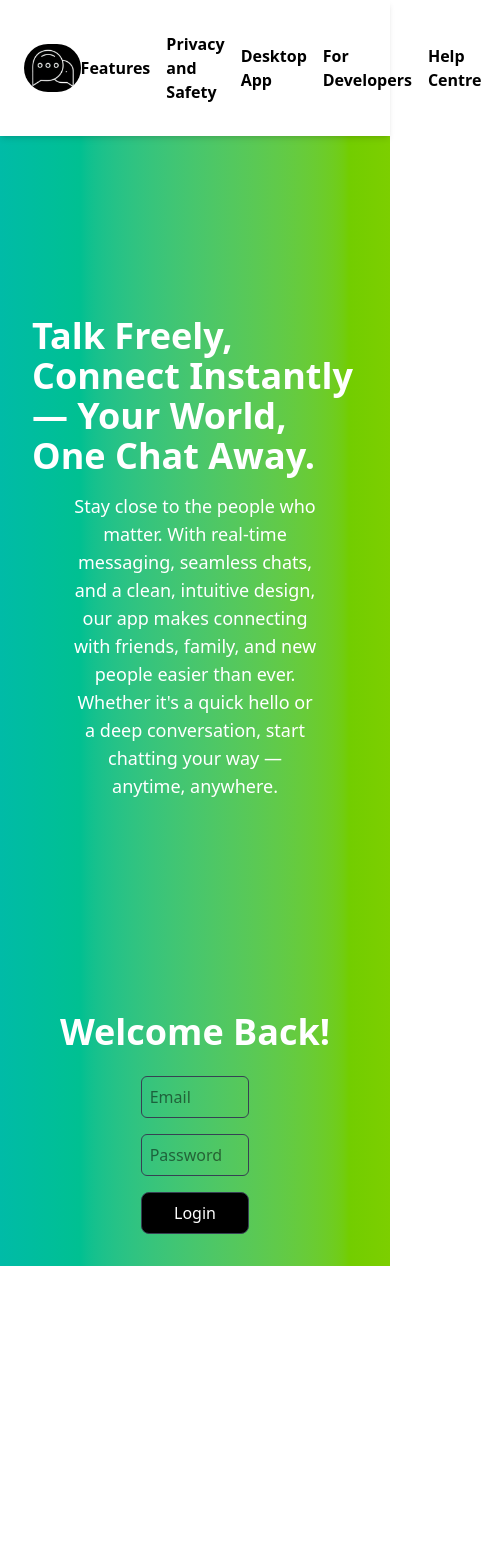
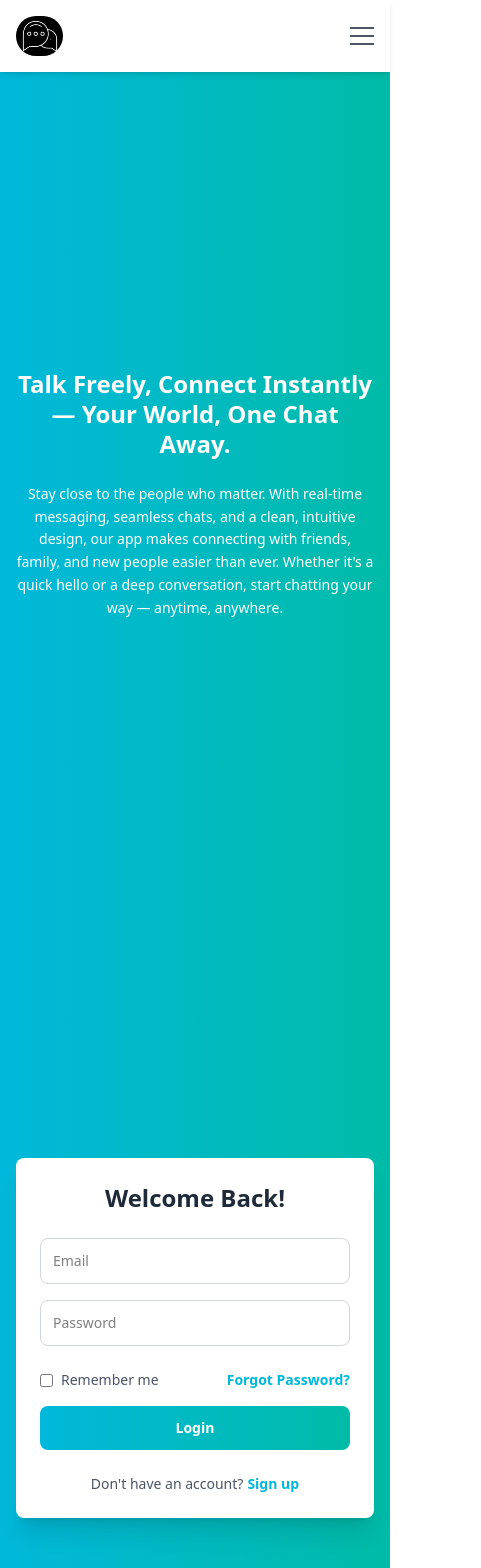
Before and after one commit to SimarSingh1910/chat-app, a React (Vite) app: page /login in a window 390 px wide. Shown: the top 1568 px of the page, 481 px wide, since content can reach past the window. Before the commit the page ends 1266 px from the top, so only its background shows below. Built offline with nearby package versions, Linux system fonts and the light colour scheme.

Commit message:
login page pretty much done

```diff
--- a/src/Components/login/NavbarLogin.jsx
+++ b/src/Components/login/NavbarLogin.jsx
@@ -1,17 +1,43 @@
-import React from 'react'
+import React, { useState } from 'react'
 
 const NavbarLogin = () => {
+    const [isMenuOpen, setIsMenuOpen] = useState(false);
+
     return (
-        <div className='py-8 px-6 h-auto w-full flex flex-row justify-between items-center sticky top-0 bg-white shadow-md'>
-            <img src="src/assets/logo.jpg" alt="Logo" className='h-12 rounded-3xl' />
-            <ul className='mr-4 flex flex-row justify-center items-center gap-4 font-semibold '>
-                <li className='hover:underline hover:underline-offset-8 hover:decoration-2 hover:decoration-sky-500 hover:cursor-pointer'>Features</li>
-                <li className='hover:underline hover:underline-offset-8 hover:decoration-2 hover:decoration-sky-500 hover:cursor-pointer'>Privacy and Safety</li>
-                <li className='hover:underline hover:underline-offset-8 hover:decoration-2 hover:decoration-sky-500 hover:cursor-pointer'>Desktop App</li>
-                <li className='hover:underline hover:underline-offset-8 hover:decoration-2 hover:decoration-sky-500 hover:cursor-pointer'>For Developers</li>
-                <li className='hover:underline hover:underline-offset-8 hover:decoration-2 hover:decoration-sky-500 hover:cursor-pointer'>Help Centre</li>
+        <nav className='py-4 px-4 sm:px-6 w-full flex flex-row justify-between items-center sticky top-0 bg-white shadow-md z-50'>
+            <img src="src/assets/logo.jpg" alt="Logo" className='h-10 sm:h-12 rounded-3xl' />
+
+            {/* Desktop Menu */}
+            <ul className='hidden lg:flex mr-4 flex-row justify-center items-center gap-4 xl:gap-6 font-semibold text-sm xl:text-base'>
+                <li className='hover:underline hover:underline-offset-8 hover:decoration-2 hover:decoration-sky-500 hover:cursor-pointer transition-all duration-200'>Features</li>
+                <li className='hover:underline hover:underline-offset-8 hover:decoration-2 hover:decoration-sky-500 hover:cursor-pointer transition-all duration-200'>Privacy and Safety</li>
+                <li className='hover:underline hover:underline-offset-8 hover:decoration-2 hover:decoration-sky-500 hover:cursor-pointer transition-all duration-200'>Desktop App</li>
+                <li className='hover:underline hover:underline-offset-8 hover:decoration-2 hover:decoration-sky-500 hover:cursor-pointer transition-all duration-200'>For Developers</li>
+                <li className='hover:underline hover:underline-offset-8 hover:decoration-2 hover:decoration-sky-500 hover:cursor-pointer transition-all duration-200'>Help Centre</li>
             </ul>
-        </div>
+
+            {/* Mobile Menu Button */}
+            <button
+                className='lg:hidden flex flex-col justify-center items-center w-6 h-6'
+                onClick={() => setIsMenuOpen(!isMenuOpen)}
+                aria-label="Toggle menu"
+            >
+                <span className={`block w-6 h-0.5 bg-gray-600 transition-all duration-300 ${isMenuOpen ? 'rotate-45 translate-y-1.5' : ''}`}></span>
+                <span className={`block w-6 h-0.5 bg-gray-600 mt-1.5 transition-all duration-300 ${isMenuOpen ? 'opacity-0' : ''}`}></span>
+                <span className={`block w-6 h-0.5 bg-gray-600 mt-1.5 transition-all duration-300 ${isMenuOpen ? '-rotate-45 -translate-y-1.5' : ''}`}></span>
+            </button>
+
+            {/* Mobile Menu */}
+            <div className={`lg:hidden absolute top-full left-0 w-full bg-white shadow-lg transition-all duration-300 ${isMenuOpen ? 'opacity-100 visible' : 'opacity-0 invisible'}`}>
+                <ul className='flex flex-col py-4 font-semibold'>
+                    <li className='px-6 py-3 hover:bg-gray-50 hover:text-sky-500 cursor-pointer transition-all duration-200'>Features</li>
+                    <li className='px-6 py-3 hover:bg-gray-50 hover:text-sky-500 cursor-pointer transition-all duration-200'>Privacy and Safety</li>
+                    <li className='px-6 py-3 hover:bg-gray-50 hover:text-sky-500 cursor-pointer transition-all duration-200'>Desktop App</li>
+                    <li className='px-6 py-3 hover:bg-gray-50 hover:text-sky-500 cursor-pointer transition-all duration-200'>For Developers</li>
+                    <li className='px-6 py-3 hover:bg-gray-50 hover:text-sky-500 cursor-pointer transition-all duration-200'>Help Centre</li>
+                </ul>
+            </div>
+        </nav>
     )
 }
 
--- a/src/Components/login/leftContent.jsx
+++ /dev/null
@@ -1,14 +0,0 @@
-import React from 'react'
-
-const LeftContent = () => {
-    return (
-        <div className=''>
-            <div className='flex flex-col items-center justify-center h-screen bg-gradient-to-r from-teal-500 to-lime-500 text-white p-8'>
-                <h1 className='text-4xl font-bold'>Talk Freely, Connect Instantly — Your World, One Chat Away.</h1>
-                <p className='w-3/4 pt-4 text-lg text-center'>Stay close to the people who matter. With real-time messaging, seamless chats, and a clean, intuitive design, our app makes connecting with friends, family, and new people easier than ever. Whether it's a quick hello or a deep conversation, start chatting your way — anytime, anywhere.</p>
-            </div>
-        </div>
-    )
-}
-
-export default LeftContent
--- a/src/Components/login/loginPart.jsx
+++ b/src/Components/login/loginPart.jsx
@@ -1,4 +1,3 @@
-// import { useRef } from 'react';
 import { motion as Motion } from 'framer-motion';
 import { useInView } from 'react-intersection-observer';
 import { useState } from 'react';
@@ -6,28 +5,75 @@
 
 const LoginPart = () => {
     const { ref, inView } = useInView({
-        triggerOnce: false, // animate every time in view
-        threshold: 0.2,     // adjust as needed
+        triggerOnce: false,
+        threshold: 0.2,
     });
 
     const [value, setValue] = useState('');
     const [pass, setPass] = useState('');
 
     return (
+        <div className='bg-gradient-to-r from-cyan-500 to-teal-500 min-h-screen flex items-center justify-center py-8'>
             <Motion.div
                 ref={ref}
                 initial={{ opacity: 0, y: 80, scale: 0.90 }}
                 animate={inView ? { opacity: 1, y: 0, scale: 1 } : {}}
                 transition={{ duration: 0.8, ease: 'easeOut' }}
-            className='bg-gradient-to-r from-teal-500 to-lime-500'
+                className='flex flex-col items-center justify-center w-full max-w-md mx-auto p-4 sm:p-6 lg:p-8'
             >
-            <div className='flex flex-col items-center justify-center h-auto p-8'>
-                <h1 className='text-4xl font-bold text-white mb-6'>Welcome Back!</h1>
-                <input type="text" name="email" id="email" value={value} onChange={(e) => setValue(e.target.value)} placeholder="Email" className={`border border-gray-700 rounded-md p-2 w-1/3 mb-4 focus:bg-auto focus:border-2 hover:border-2 outline-none ${value ? ' bg-auto' : 'bg-auto'}`} />
-                <input type="password" name="password" id="password" value={pass} onChange={(e) => setPass(e.target.value)} placeholder="Password" className={`border border-gray-700 rounded-md p-2 w-1/3 mb-4 focus:bg-auto focus:border-2 hover:border-2 outline-none ${pass ? ' bg-auto' : 'bg-auto'}`} />
-                <button className='bg-black text-white rounded-lg border border-gray-700 p-2 w-1/3 hover:bg-gray-700 transition-colors duration-300'>Login</button>
+                <div className='bg-white rounded-lg shadow-xl p-6 sm:p-8 w-full'>
+                    <h1 className='text-2xl sm:text-3xl lg:text-4xl font-bold text-gray-800 mb-6 text-center'>
+                        Welcome Back!
+                    </h1>
+
+                    <div className='space-y-4'>
+                        <input
+                            type="email"
+                            name="email"
+                            id="email"
+                            value={value}
+                            onChange={(e) => setValue(e.target.value)}
+                            placeholder="Email"
+                            className='border border-gray-300 rounded-lg p-3 w-full focus:border-2 focus:border-cyan-500 hover:border-cyan-400 outline-none transition-all duration-200 text-sm sm:text-base'
+                        />
+
+                        <input
+                            type="password"
+                            name="password"
+                            id="password"
+                            value={pass}
+                            onChange={(e) => setPass(e.target.value)}
+                            placeholder="Password"
+                            className='border border-gray-300 rounded-lg p-3 w-full focus:border-2 focus:border-cyan-500 hover:border-cyan-400 outline-none transition-all duration-200 text-sm sm:text-base'
+                        />
+                        <div className='flex items-center justify-between mt-2'>
+                            <label className='flex items-center text-sm sm:text-base text-gray-600'>
+                                <input
+                                    type="checkbox"
+                                    className='mr-2'
+                                />
+                                Remember me
+                            </label>
+                            <button className='text-cyan-500 hover:text-cyan-600 cursor-pointer font-semibold text-sm sm:text-base'>
+                                Forgot Password?
+                            </button>
+                        </div>
+                        <button className='bg-gradient-to-r from-cyan-500 to-teal-500 text-white rounded-lg p-3 w-full hover:from-cyan-600 hover:to-teal-600 transition-all duration-300 font-semibold text-sm sm:text-base'>
+                            Login
+                        </button>
+                    </div>
+
+                    <div className='mt-6 text-center'>
+                        <p className='text-gray-600 text-sm'>
+                            Don't have an account?
+                            <button className='text-cyan-500 hover:text-cyan-600 cursor-pointer font-semibold ml-1'>
+                                Sign up
+                            </button>
+                        </p>
+                    </div>
                 </div>
             </Motion.div>
+        </div>
     );
 };
 
--- /dev/null
+++ b/src/Components/login/lowerPart.jsx
@@ -0,0 +1,17 @@
+import React from 'react'
+
+const LowerPart = () => {
+
+    return (
+        <div className='w-full flex flex-col justify-center items-center bg-gray-100 py-8'>
+            <div className='w-full max-w-4xl px-4 sm:px-6 lg:px-8'>
+                <h2 className='text-xl sm:text-2xl font-semibold text-gray-800 mb-4'>Join the Community</h2>
+                <p className='text-gray-600 mb-6'>Connect with like-minded individuals and share your thoughts.</p>
+                <button className='bg-sky-500 text-white px-6 py-3 rounded-lg hover:bg-sky-600 transition-colors duration-200'>
+                    Sign Up Now
+                </button>
+            </div>
+        </div>
+    );
+};
+export default LowerPart;
--- /dev/null
+++ b/src/Components/login/textContent.jsx
@@ -0,0 +1,16 @@
+import React from 'react'
+
+const TextContent = () => {
+    return (
+        <div className='flex flex-col items-center justify-center h-screen bg-gradient-to-r from-cyan-500 to-teal-500 text-white p-4 sm:p-6 lg:p-8'>
+            <h1 className='text-2xl sm:text-3xl lg:text-4xl xl:text-5xl font-bold text-center leading-tight mb-4'>
+                Talk Freely, Connect Instantly — Your World, One Chat Away.
+            </h1>
+            <p className='w-full sm:w-5/6 lg:w-3/4 xl:w-4/5 pt-2 sm:pt-4 text-sm sm:text-base lg:text-lg text-center leading-relaxed'>
+                Stay close to the people who matter. With real-time messaging, seamless chats, and a clean, intuitive design, our app makes connecting with friends, family, and new people easier than ever. Whether it's a quick hello or a deep conversation, start chatting your way — anytime, anywhere.
+            </p>
+        </div>
+    )
+}
+
+export default TextContent
--- a/src/assets/assets.js
+++ b/src/assets/assets.js
@@ -1,11 +1,13 @@
 // src/assets.js
 
-import Logo from './assets/logo.png';
+import Logo from './assets/logo.jpg';
 import ChatIcon from './assets/chat.svg';
 import AvatarDefault from './assets/avatar-default.jpg';
+import EmojiPig from './assets/emoji-pig.png';
 
 export {
     Logo,
     ChatIcon,
     AvatarDefault,
+    EmojiPig
 };
--- a/src/pages/LoginPage.jsx
+++ b/src/pages/LoginPage.jsx
@@ -1,14 +1,16 @@
 import React from 'react'
 import NavbarLogin from '../Components/login/NavbarLogin'
-import LeftContent from '../Components/login/leftContent'
+import TextContent from '../Components/login/textContent'
 import LoginPart from '../Components/login/loginPart'
+import LowerPart from '../Components/login/lowerPart'
 
 const LoginPage = () => {
     return (
         <div className="min-h-screen bg-gray-50">
             <NavbarLogin />
-            <LeftContent />
+            <TextContent />
             <LoginPart />
+            <LowerPart />
         </div>
     )
 }
```
Also changed, not shown: src/assets/emoji_pig.svg (added). Lines whose indentation alone changed are shown as unchanged.
